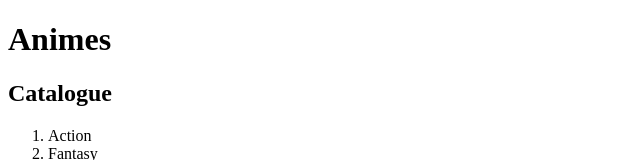
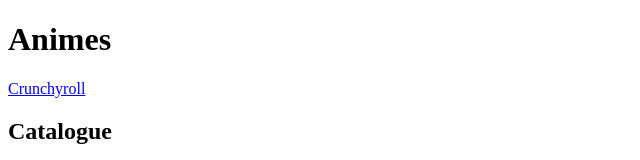
Before and after one commit to Kutedokashi/HTML-Bootcamp, a plain HTML site: page index.html in a window 1280 px wide. Shown: the top 160 px of the page, without its empty margins (0-640 px from the left). Drawn offline with Linux system fonts and the light colour scheme.

Commit message:
Add a link.

```diff
--- a/index.html
+++ b/index.html
@@ -8,6 +8,8 @@
 </head>
 <body>
     <h1>Animes</h1>
+
+    <a href="https://www.crunchyroll.com/es/">Crunchyroll</a>
 
     <div id="Box-1">
         <h2>Catalogue</h2>
```
